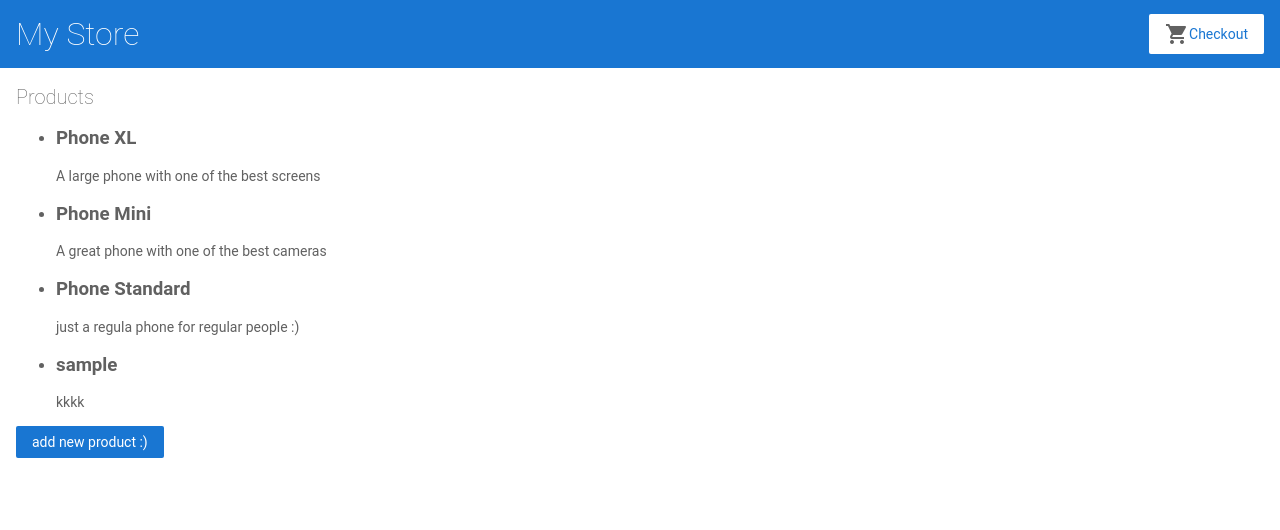
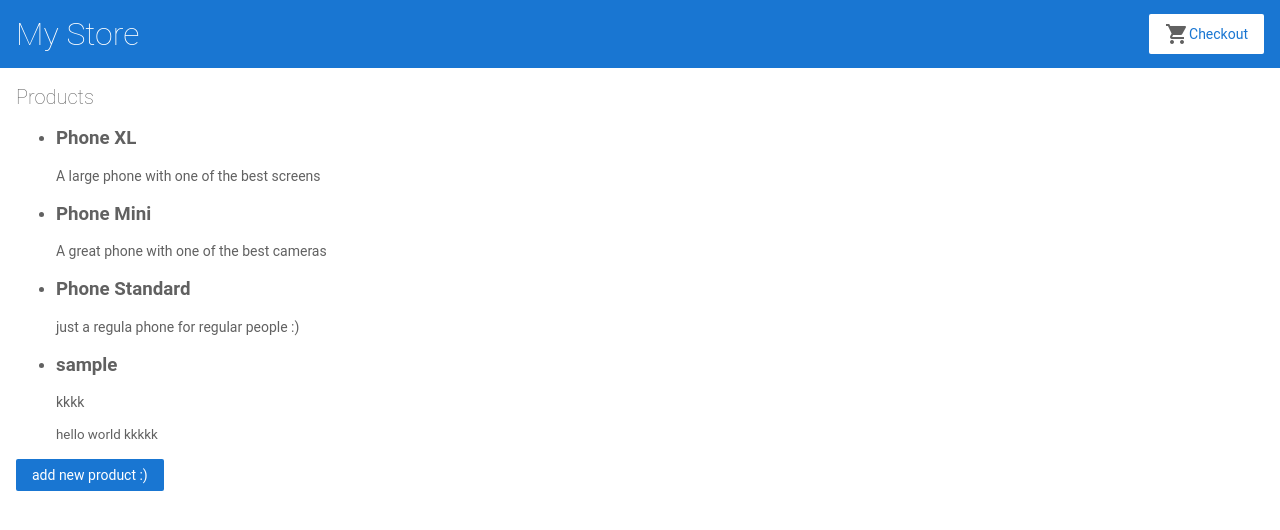
Before and after one commit to Th-Fernandes/angular-e-commerce, an Angular app: page / in a window 1280 px wide. Both pictures are taken after a click on the button "add new product :)". Shown: the top 530 px of the page. Built offline with nearby package versions, Linux system fonts and the light colour scheme.

Commit message:
feat: structutal if directive example

```diff
--- a/src/app/product-list/product-list.component.html
+++ b/src/app/product-list/product-list.component.html
@@ -5,6 +5,7 @@
         <h3>{{product.name}}</h3>
 
         <p>{{product.description}}</p>
+        <small *ngIf="product.name === 'sample'">hello world kkkkk</small>
     </li>
 </ul>
 
```
